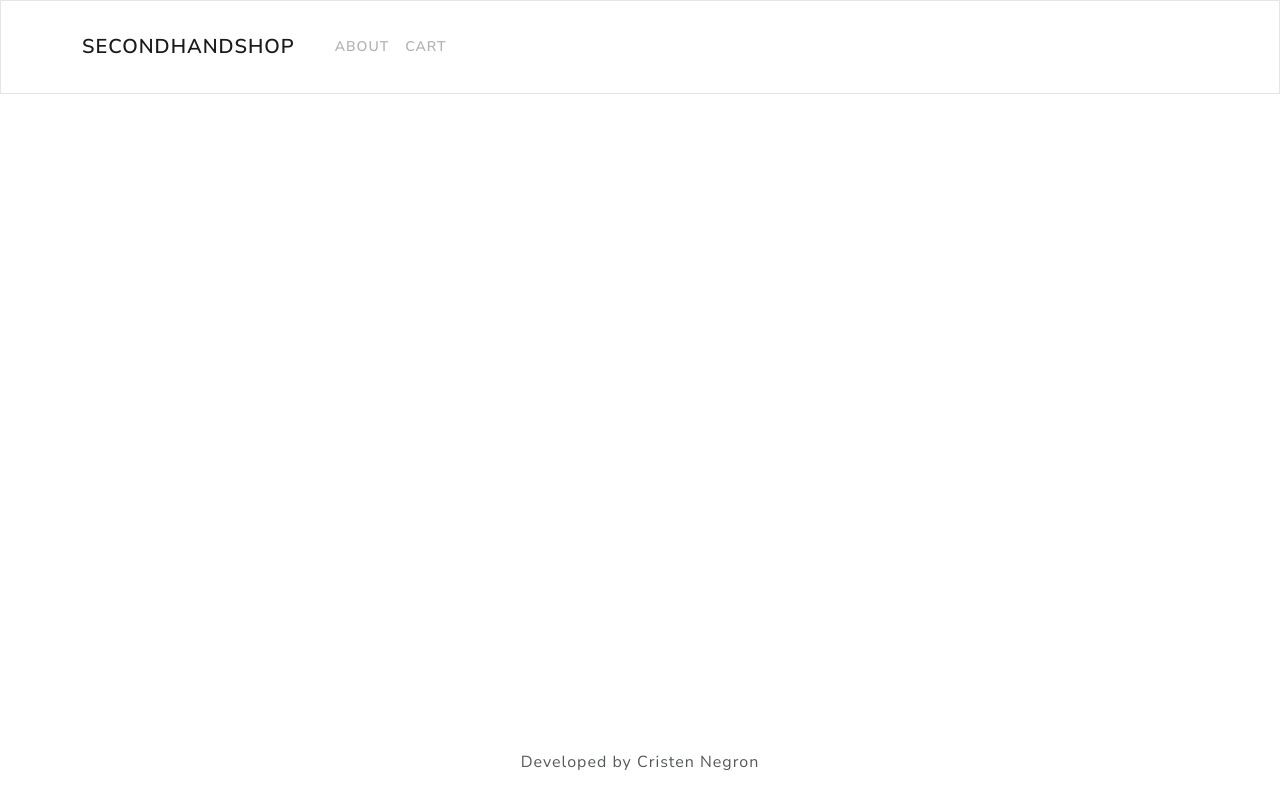
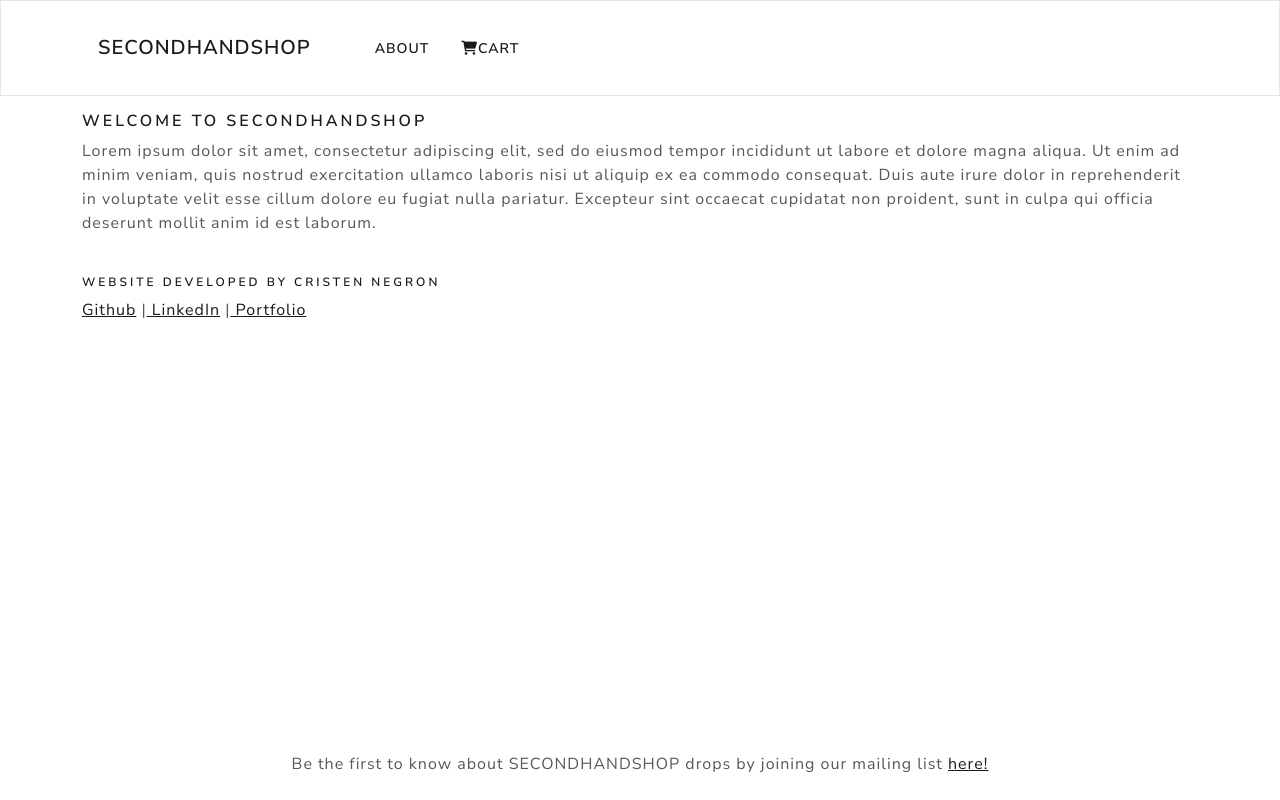
Before and after one commit to cristennegron/secondhandshop, a React (Create React App) app in the folder capstone_django/client/: page /about in a window 1280 px wide. Built offline with nearby package versions, Linux system fonts and the light colour scheme.

Commit message:
about page

```diff
--- a/capstone_django/client/src/App.css
+++ /dev/null
@@ -1,38 +0,0 @@
-.App {
-  text-align: center;
-}
-
-.App-logo {
-  height: 40vmin;
-  pointer-events: none;
-}
-
-@media (prefers-reduced-motion: no-preference) {
-  .App-logo {
-    animation: App-logo-spin infinite 20s linear;
-  }
-}
-
-.App-header {
-  background-color: #282c34;
-  min-height: 100vh;
-  display: flex;
-  flex-direction: column;
-  align-items: center;
-  justify-content: center;
-  font-size: calc(10px + 2vmin);
-  color: white;
-}
-
-.App-link {
-  color: #61dafb;
-}
-
-@keyframes App-logo-spin {
-  from {
-    transform: rotate(0deg);
-  }
-  to {
-    transform: rotate(360deg);
-  }
-}
--- a/capstone_django/client/src/App.js
+++ b/capstone_django/client/src/App.js
@@ -4,6 +4,8 @@ import Header from './components/Header'
 import Footer from './components/Footer'
 import Home from './pages/Home'
 import Product from './pages/Product.js'
+import Cart from './pages/Cart'
+import About from './pages/About'
 
 function App() {
   return (
@@ -13,6 +15,8 @@ function App() {
         <Container>
           <Route path='/' component={ Home } exact />
           <Route path='/product/:id' component={ Product } />
+          <Route path='/cart/:id?' component={ Cart } />
+          <Route path='/about' component={ About } />
         </Container>
       </main>
       <Footer/>
--- a/capstone_django/client/src/components/Footer.js
+++ b/capstone_django/client/src/components/Footer.js
@@ -7,7 +7,7 @@ function Footer() {
        <footer>
         <Container>
             <Row>
-                <Col className="text-center py-3">Developed by Cristen Negron</Col>
+                <Col className="text-center py-3">Be the first to know about SECONDHANDSHOP drops by joining our mailing list <a href="">here! </a> </Col>
            </Row>
         </Container>
         </footer>
--- a/capstone_django/client/src/components/Header.js
+++ b/capstone_django/client/src/components/Header.js
@@ -1,30 +1,23 @@
 import React from 'react'
 import { Navbar, Nav, Container, Row } from 'react-bootstrap'
-import { LinkContainer } from 'react-router-bootstrap'
+import { Link } from 'react-router-dom'
 
 function Header() {
   return (
     <header>
         <Navbar bg="light" expand="lg">
           <Container>
-              {/* <LinkContainer to='/'> */}
+              <Nav.Link as={Link} to='/'>
                 <Navbar.Brand>secondhandshop</Navbar.Brand>
-              {/* </LinkContainer> */}
+              </Nav.Link>
 
-            <Navbar.Toggle aria-controls="basic-navbar-nav" />
+            {/* <Navbar.Toggle aria-controls="basic-navbar-nav" /> */}
             <Navbar.Collapse id="basic-navbar-nav">
-                  <Nav className="me-auto">
 
-                {/* <LinkContainer to='/about'> */}
-                    <Nav.Link><i className="about"></i>About</Nav.Link>
-                {/* </LinkContainer> */}
+                  <Nav.Link as={Link} to='/about'><i className="about"></i>About</Nav.Link>
 
-                {/* <LinkContainer to='/cart'> */}
-                    <Nav.Link><i className="cart"></i>Cart</Nav.Link>
-                {/* </LinkContainer>  */}
-
-                    </Nav>
-                </Navbar.Collapse>
+                  <Nav.Link as={Link} to='/cart'> <i className="fas fa-shopping-cart"></i>Cart</Nav.Link>
+            </Navbar.Collapse>
             </Container>
 
         </Navbar>
--- a/capstone_django/client/src/components/Products.js
+++ b/capstone_django/client/src/components/Products.js
@@ -3,7 +3,6 @@ import { Card } from 'react-bootstrap'
 import { Link } from 'react-router-dom'
 
 function Product({ product }) {
-    console.log(product)
     return (
         <Card className="my-3 p-3 rounded">
             <Link to={`/product/${product.id}`}>
--- /dev/null
+++ b/capstone_django/client/src/pages/About.js
@@ -0,0 +1,22 @@
+import React from 'react'
+
+function About() {
+  return (
+    <div>
+       <h5> Welcome to SecondHandShop</h5>
+       <p>Lorem ipsum dolor sit amet, consectetur adipiscing elit, sed do eiusmod tempor incididunt ut labore et dolore magna aliqua. Ut enim ad minim veniam, quis nostrud exercitation ullamco laboris nisi ut aliquip ex ea commodo consequat. Duis aute irure dolor in reprehenderit in voluptate velit esse cillum dolore eu fugiat nulla pariatur. Excepteur sint occaecat cupidatat non proident, sunt in culpa qui officia deserunt mollit anim id est laborum.</p>
+      <br>
+      </br>
+      <h6>Website Developed by Cristen Negron</h6>
+      <div className="list">
+      <a href="https://github.com/cristennegron/">Github</a> |
+      <a href="https://www.linkedin.com/in/cristennegron/"> LinkedIn</a> |
+      <a href=""> Portfolio</a>
+       </div>
+
+
+    </div>
+  )
+}
+
+export default About
--- a/capstone_django/client/src/pages/Cart.js
+++ b/capstone_django/client/src/pages/Cart.js
@@ -0,0 +1,12 @@
+import React from 'react'
+
+function Cart() {
+
+return (
+    <div>
+        Cart
+    </div>
+  )
+}
+
+export default Cart
--- a/capstone_django/client/src/pages/Product.js
+++ b/capstone_django/client/src/pages/Product.js
@@ -23,7 +23,7 @@ function Product( {match, history} ) {
 
 return (
         <div>
-            <Link to='/' className='btn btn-light my-3'>Go Back</Link>
+
             <Row>
                 <Col md={6}>
                     <Image src={product.image} alt={product.name} fluid />
```
Also changed, not shown: 1 other file (tests, documents, lock files or other folders).
